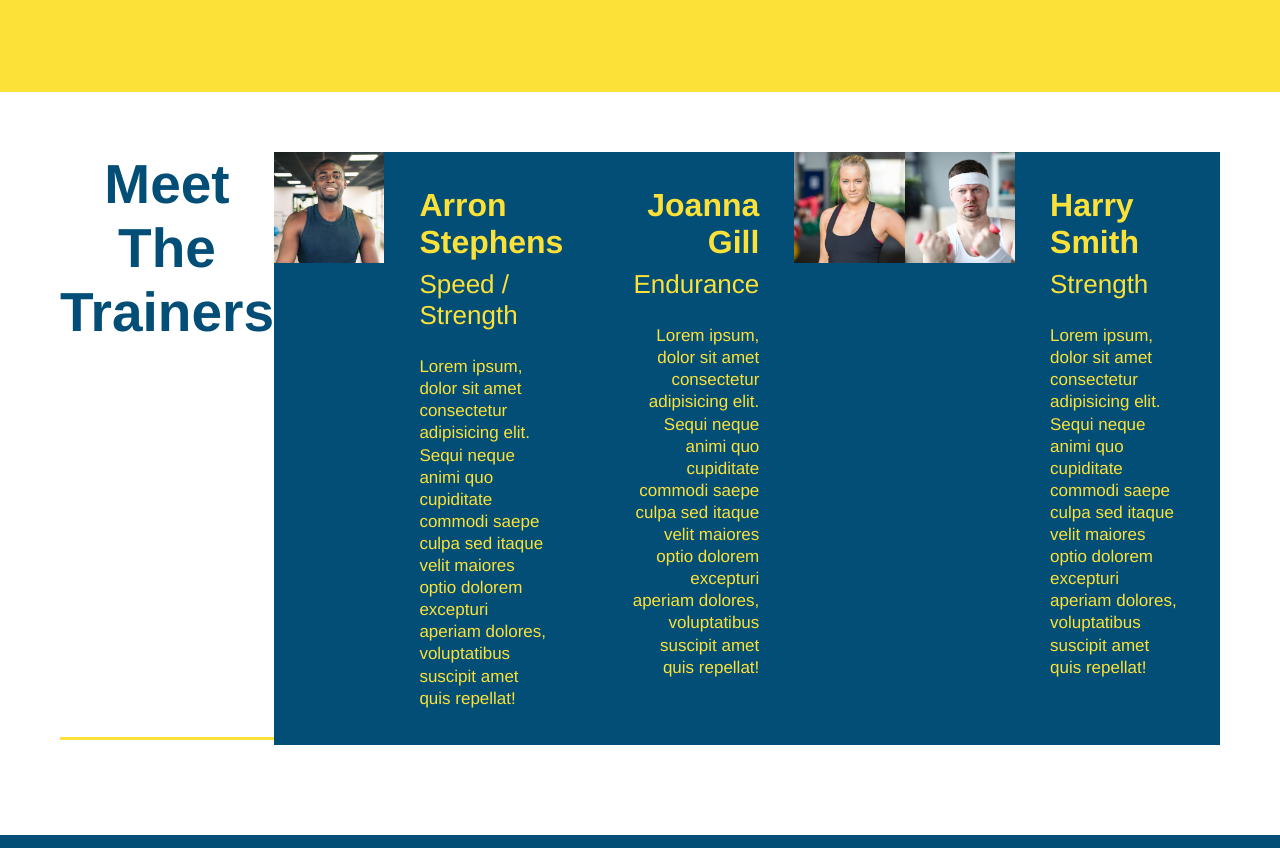
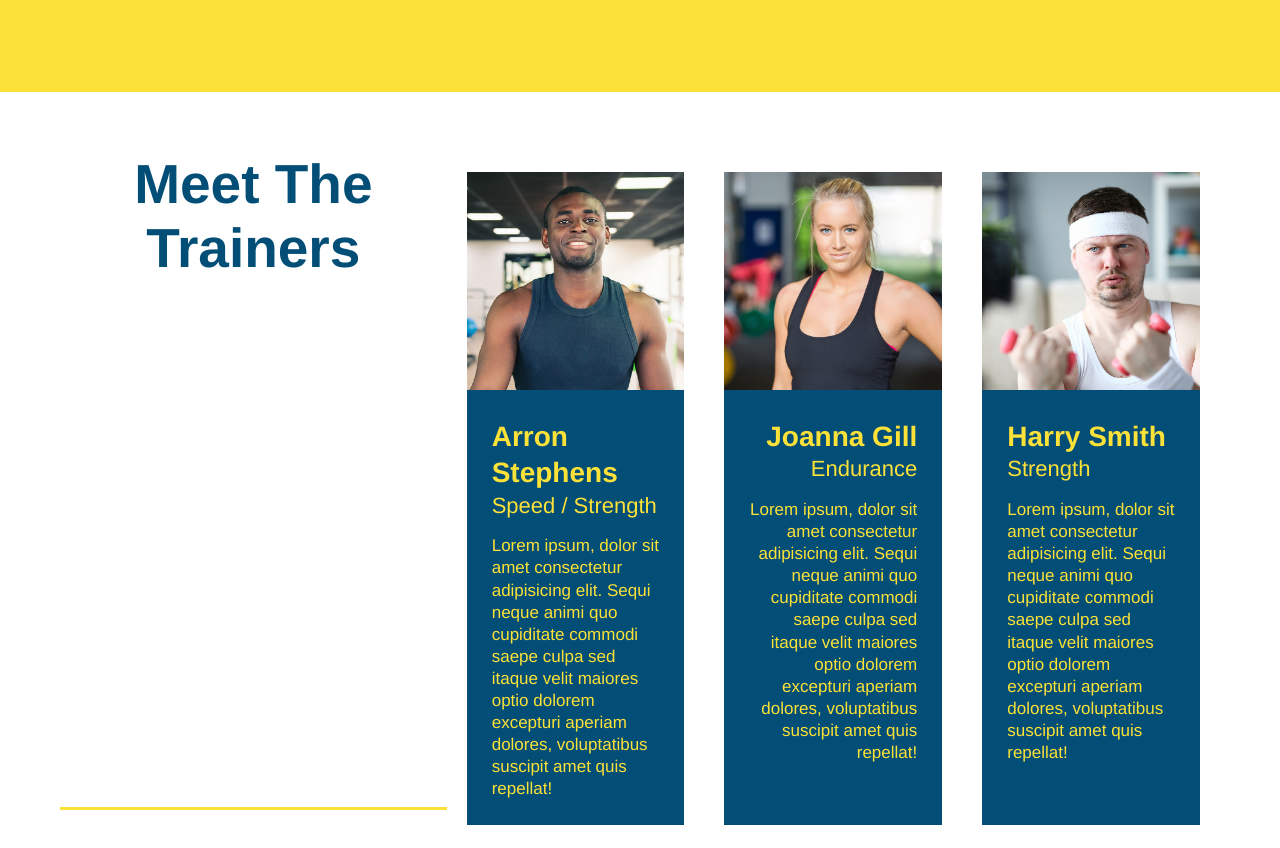
Before and after one commit to defhook/run-buddy2, a plain HTML site: page index.html in a window 1280 px wide. Shown: the part 1501-2349 px from the top of the page. Drawn offline with Linux system fonts and the light colour scheme.

Commit message:
added flexbox to trainers

```diff
--- a/assets/css/style.css
+++ b/assets/css/style.css
@@ -246,41 +246,41 @@ section{
 
 /* Meet the trainers section */
 .trainers {
+    width: 100%;
+    margin: 0 auto;
+    display: flex;
+    flex-wrap: flex;
+    justify-content: space-around;
 }
 
 .trainer {
-    width: 900px;
-    margin: 0 auto 30px auto;
+    margin: 20px;
+    flex: 1;
     background: #024e76;
     color: #fce138;
-    overflow: auto;
 }
 
 .trainer img{
-    width: 35%;
-    float: left;
+    width: 100%;
 }
 
 .trainer-bio {
-    padding: 35px;
-    float: left;
-    width: 65%;
+    padding: 25px;
+    line-height: 1.3;
 }
 
 .trainer-bio h3 {
-    font-size: 32px;
-    margin-bottom: 8px;
+    font-size: 28px;
 }
 
 .trainer-bio h4 {
     font-weight: lighter;
-    font-size: 26px;
-    margin-bottom: 25px;
+    font-size: 22px;
+    margin-bottom: 15px;
 }
 
 .trainer-bio p {
     font-size: 17px;
-    line-height: 1.3;
 }
 
 /* Reach out styles start */
--- a/index.html
+++ b/index.html
@@ -141,7 +141,9 @@
             </div>
             <div class="step-text">
               <h4>Consult with One of Our Trainers.</h4>
-              <p>Are you here to build muscle, lose weight, or just feel good?</p>
+              <p>
+                Are you here to build muscle, lose weight, or just feel good?
+              </p>
             </div>
           </div>
         </div>
@@ -154,7 +156,10 @@
             </div>
             <div class="step-text">
               <h4>Get Running.</h4>
-              <p>Hit the ground running (literally) once your trainer lays out your plan.</p>
+              <p>
+                Hit the ground running (literally) once your trainer lays out
+                your plan.
+              </p>
             </div>
           </div>
         </div>
@@ -175,9 +180,10 @@
     </section>
 
     <!-- "meet the trainers" -->
-    <section id="your-trainers" class="trainers">
+    <section id="your-trainers">
       <div class="flex-row">
         <h2 class="section-title primary-border">Meet The Trainers</h2>
+        <div class="trainers">
           <!-- first trainer bio -->
           <article class="trainer">
             <img
@@ -197,6 +203,10 @@
           </article>
           <!-- second trainer bio -->
           <article class="trainer">
+            <img
+              src="./assets/images/trainer-2.jpg"
+              alt="Joanna Gill cooling off after a workout"
+            />
             <div class="trainer-bio text-right">
               <h3>Joanna Gill</h3>
               <h4>Endurance</h4>
@@ -207,10 +217,6 @@
                 suscipit amet quis repellat!
               </p>
             </div>
-          <img
-            src="./assets/images/trainer-2.jpg"
-            alt="Joanna Gill cooling off after a workout"
-          />
           </article>
           <!-- third trainer bio -->
           <article class="trainer">
@@ -229,6 +235,7 @@
               </p>
             </div>
           </article>
+        </div>
       </div>
     </section>
 
```
Lines whose indentation alone changed are shown as unchanged.
